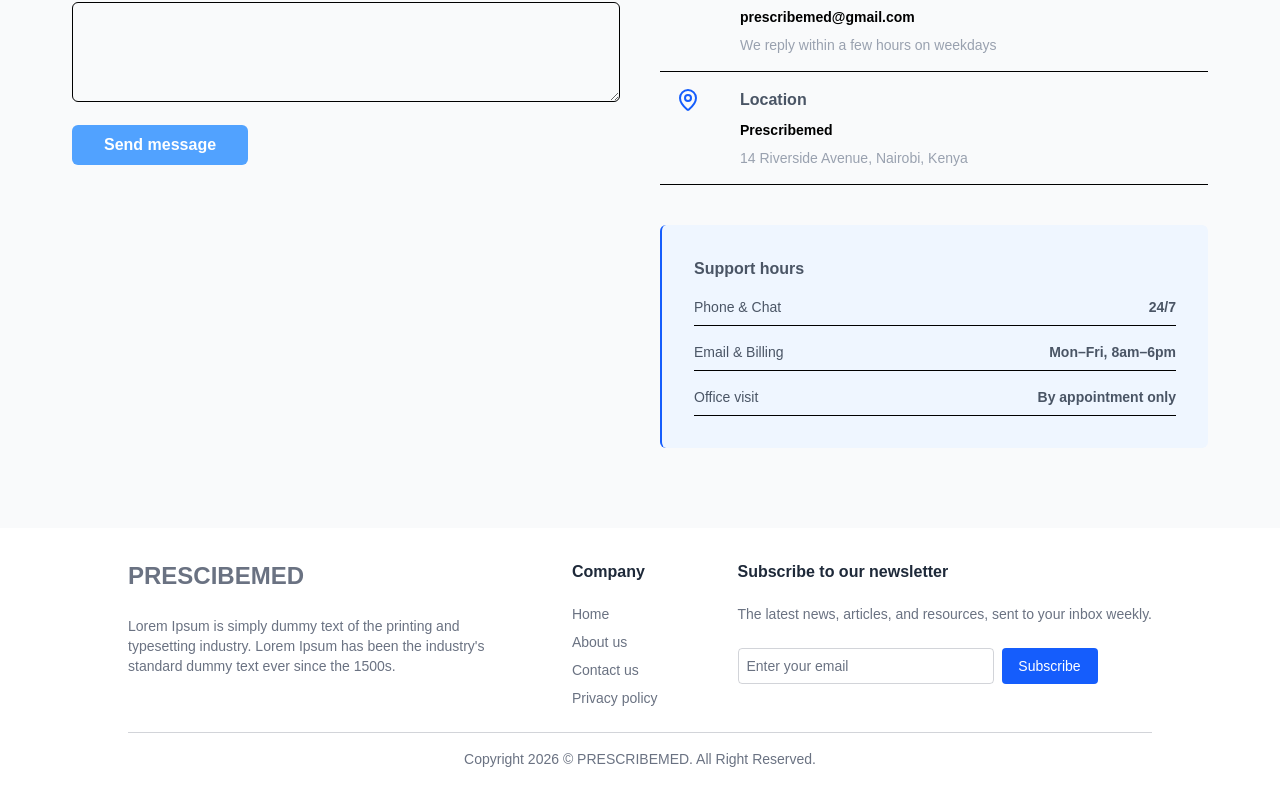
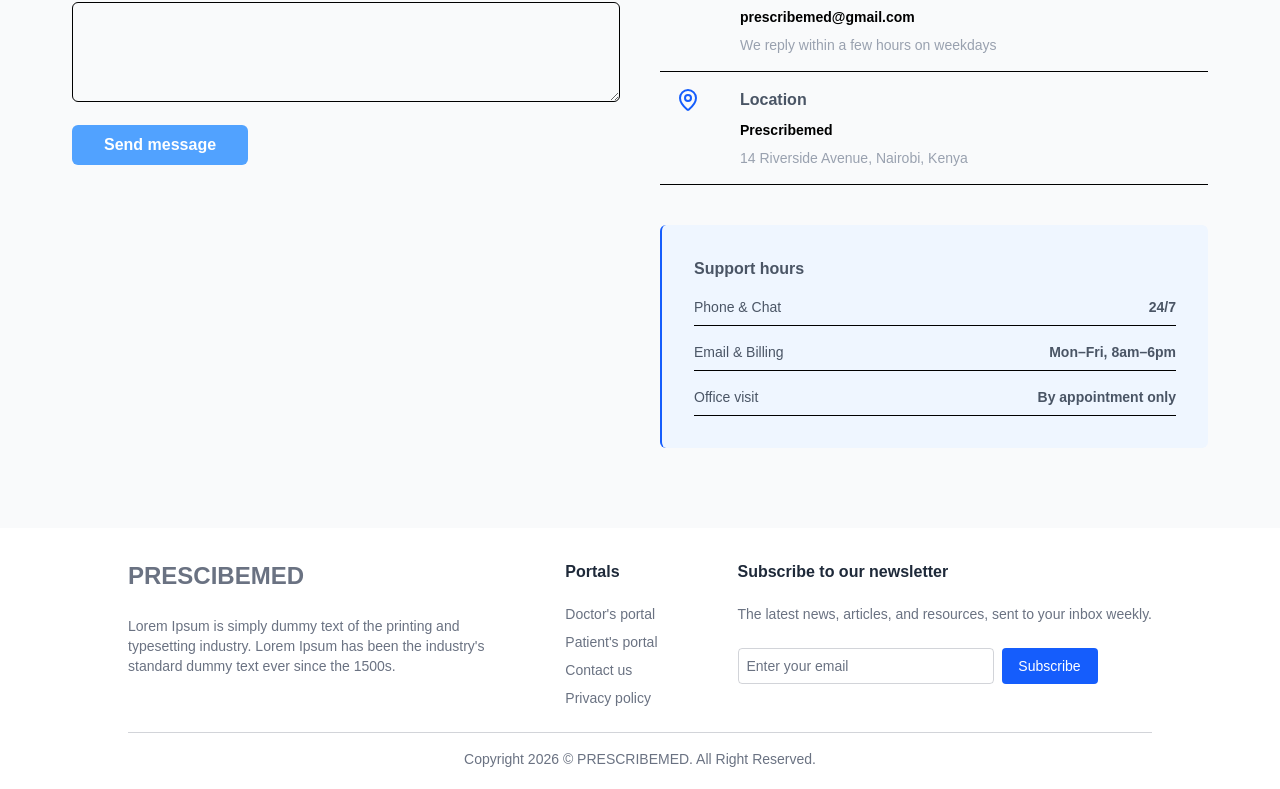
Before and after one commit to TONY-OCHIENG/PrescribeMed, a React (Vite) app in the folder client/: page / in a window 1280 px wide. Shown: the part 3014-3803 px from the top of the page. Built offline with nearby package versions, Linux system fonts and the light colour scheme.

Commit message:
Removing video path

```diff
--- a/client/src/pages/Footer.jsx
+++ b/client/src/pages/Footer.jsx
@@ -13,10 +13,10 @@ function Footer() {
                 </div>
                 <div className="flex-1 flex items-start md:justify-end gap-20">
                     <div>
-                        <h2 className="font-semibold mb-5 text-gray-800">Company</h2>
+                        <h2 className="font-semibold mb-5 text-gray-800">Portals</h2>
                         <ul className="text-sm space-y-2">
-                            <li><a href="#">Home</a></li>
-                            <li><a href="#">About us</a></li>
+                            <li><a href="http://localhost:5173/doctor-login">Doctor's portal</a></li>
+                            <li><a href="http://localhost:5173/patient-login">Patient's portal</a></li>
                             <li><a href="#">Contact us</a></li>
                             <li><a href="#">Privacy policy</a></li>
                         </ul>
--- a/client/src/pages/patientPages/PatientDashboard.jsx
+++ b/client/src/pages/patientPages/PatientDashboard.jsx
@@ -13,7 +13,6 @@ function PatientDashboard() {
     const navLinks = [
         {name:"Dashboard",link:"/patient",icon:LayoutDashboard},
         {name:"Appointments",link:"/patient/appointments",icon:NotebookPenIcon},
-        {name:"Video call",link:"/patient/meet",icon:VideoIcon},
         {name:"Profile",link:"/patient/profile",icon:User}
     ]
 
```
